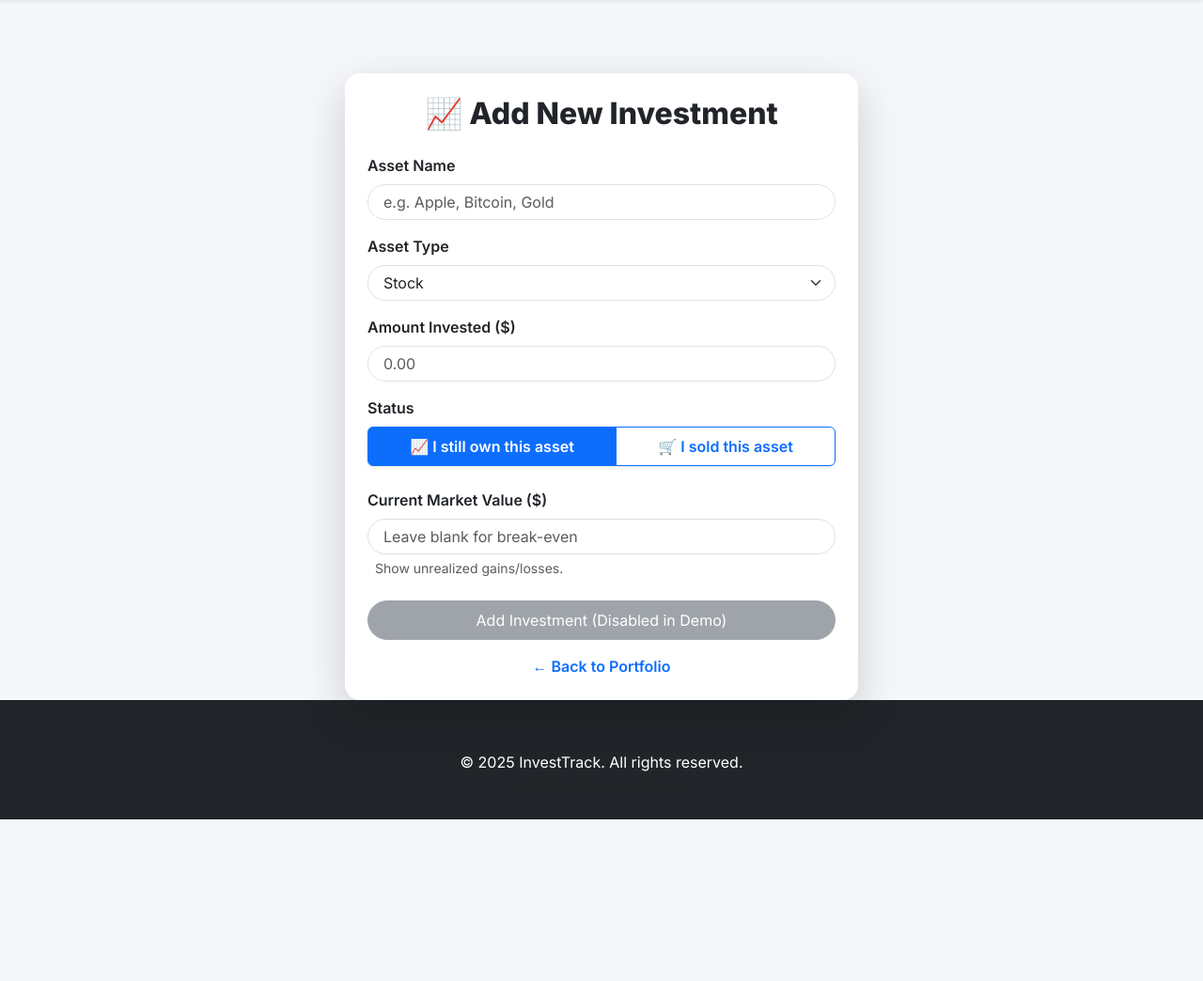
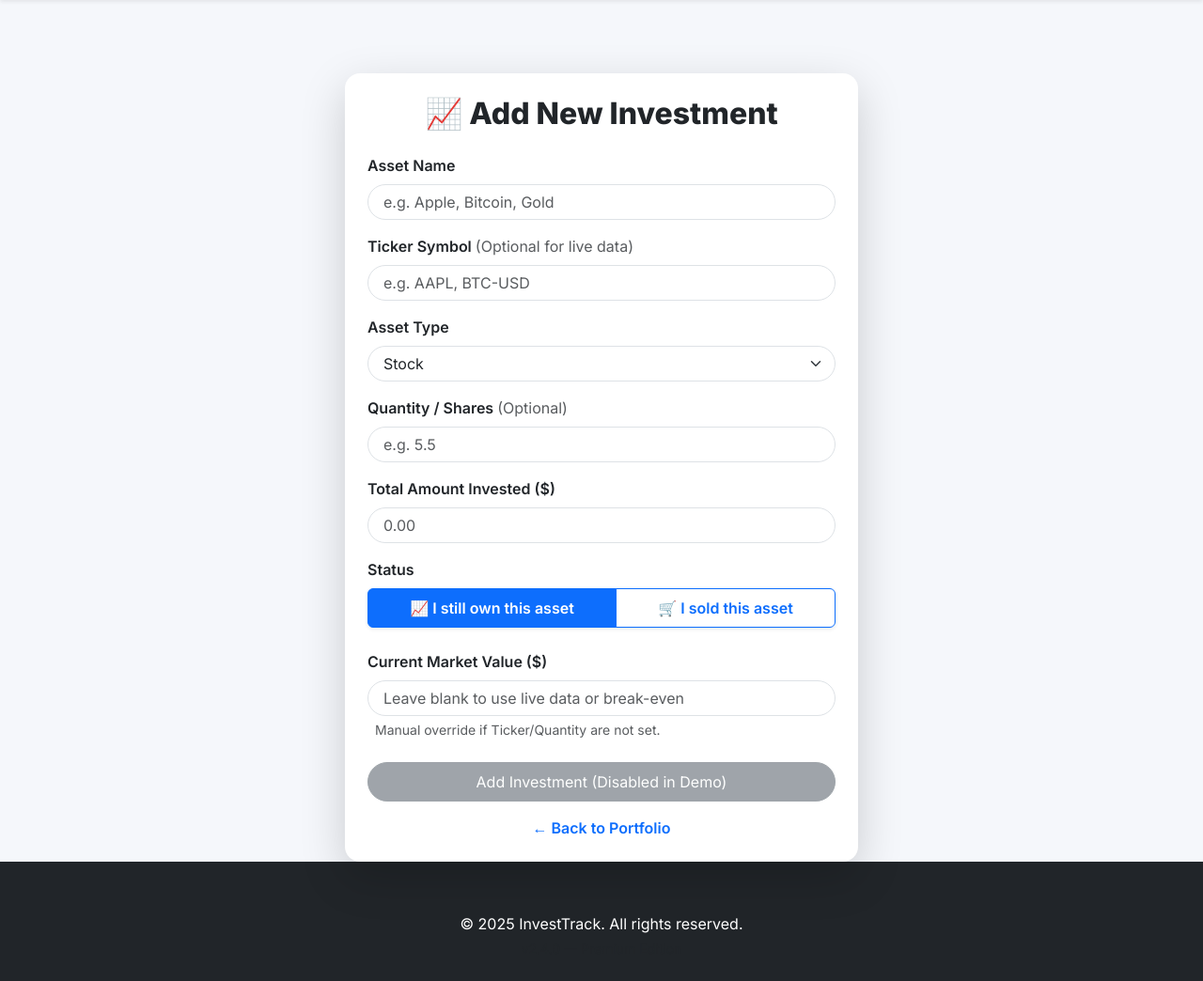
Before and after one commit to naylahabdalla/InvestTrack, a Flask app: page /add in a window 1280 px wide. Shown: the part 56-1100 px from the top of the page at 94% size. Before the commit the page ends 928 px from the top, so only its background shows below. Run offline with Flask 3, Linux system fonts and the light colour scheme; a user stored in the database is signed in.

Commit message:
Implement live data tracking via yfinance with realistic gain calculations

```diff
--- a/app.py
+++ b/app.py
@@ -39,6 +39,27 @@ def is_strong_password(password):
     if not re.search("[!@#$%^&*(),.?\":{}|<>]", password):
         return False
     return True
+
+# ---------------- HELPER: LIVE PRICES ----------------
+def fetch_live_prices(investments_raw, include_overview=False):
+    active_tickers = set(
+        inv.get("ticker").strip().upper()
+        for inv in investments_raw
+        if inv.get("status") != "Sold" and inv.get("ticker")
+    )
+    if include_overview:
+        active_tickers.update({"AAPL", "TSLA", "BTC-USD", "ETH-USD"})
+
+    live_prices = {}
+    for t in active_tickers:
+        try:
+            price = yf.Ticker(t).fast_info['lastPrice']
+            if price and price > 0:
+                live_prices[t] = float(price)
+        except Exception:
+            pass
+    return live_prices
+
 
 
 # ---------------- HOME ----------------
@@ -111,6 +132,8 @@ def dashboard():
     response = supabase.table("investments").select("*").eq("username", session["user"]).execute()
     investments_raw = response.data
 
+    live_prices = fetch_live_prices(investments_raw, include_overview=True)
+
     total_invested = 0
     total_current_value = 0
 
@@ -122,7 +145,12 @@ def dashboard():
         if status == "Sold":
             current_price = float(inv.get("sell_price") or initial)
         else:
-            current_price = float(inv.get("current_value") or initial)
+            ticker = inv.get("ticker")
+            quantity = inv.get("quantity")
+            if ticker and quantity is not None and ticker.strip().upper() in live_prices:
+                current_price = live_prices[ticker.strip().upper()] * float(quantity)
+            else:
+                current_price = float(inv.get("current_value") or initial)
 
         total_invested += initial
         total_current_value += current_price
@@ -153,10 +181,10 @@ def dashboard():
         gain=round(gain_total, 2),
         percent=round(percent_total, 2),
         count=len(display_investments),
-        apple=150.0,
-        tesla=200.0,
-        btc=40000.0,
-        eth=2500.0
+        apple=round(live_prices.get("AAPL", 150.0), 2),
+        tesla=round(live_prices.get("TSLA", 200.0), 2),
+        btc=round(live_prices.get("BTC-USD", 40000.0), 2),
+        eth=round(live_prices.get("ETH-USD", 2500.0), 2)
     )
 
 # ---------------- ADD ----------------
@@ -173,13 +201,18 @@ def add():
         type_ = request.form["asset_type"]
         amount = float(request.form["amount"])
         status = request.form.get("status", "Active")
+        ticker = request.form.get("ticker", "").strip()
+        quantity_str = request.form.get("quantity", "").strip()
+        quantity = float(quantity_str) if quantity_str else None
 
         data = {
             "asset_name": name,
             "asset_type": type_,
             "amount": amount,
             "username": session["user"],
-            "status": status
+            "status": status,
+            "ticker": ticker if ticker else None,
+            "quantity": quantity
         }
 
         if status == "Sold":
@@ -222,6 +255,8 @@ def analytics():
     response = supabase.table("investments").select("*").eq("username", session["user"]).execute()
     investments_raw = response.data
 
+    live_prices = fetch_live_prices(investments_raw, include_overview=False)
+
     total_invested = 0
     total_current_value = 0
     asset_totals = {}
@@ -233,7 +268,12 @@ def analytics():
         if status == "Sold":
             current_price = float(inv.get("sell_price") or initial)
         else:
-            current_price = float(inv.get("current_value") or initial)
+            ticker = inv.get("ticker")
+            quantity = inv.get("quantity")
+            if ticker and quantity is not None and ticker.strip().upper() in live_prices:
+                current_price = live_prices[ticker.strip().upper()] * float(quantity)
+            else:
+                current_price = float(inv.get("current_value") or initial)
 
         total_invested += initial
         total_current_value += current_price
@@ -309,6 +349,8 @@ def portfolio():
     response = supabase.table("investments").select("*").eq("username", session["user"]).execute()
     investments_raw = response.data
 
+    live_prices = fetch_live_prices(investments_raw, include_overview=False)
+
     display_investments = []
     total_invested = 0
 
@@ -319,7 +361,12 @@ def portfolio():
         if status == "Sold":
             current_price = float(inv.get("sell_price") or initial)
         else:
-            current_price = float(inv.get("current_value") or initial)
+            ticker = inv.get("ticker")
+            quantity = inv.get("quantity")
+            if ticker and quantity is not None and ticker.strip().upper() in live_prices:
+                current_price = live_prices[ticker.strip().upper()] * float(quantity)
+            else:
+                current_price = float(inv.get("current_value") or initial)
 
         total_invested += initial
         gain = current_price - initial
--- a/templates/add_investment.html
+++ b/templates/add_investment.html
@@ -14,6 +14,11 @@
                 </div>
 
                 <div class="mb-3">
+                    <label class="form-label fw-semibold">Ticker Symbol <span class="text-muted fw-normal">(Optional for live data)</span></label>
+                    <input type="text" name="ticker" class="form-control rounded-pill px-3" placeholder="e.g. AAPL, BTC-USD">
+                </div>
+
+                <div class="mb-3">
                     <label class="form-label fw-semibold">Asset Type</label>
                     <select name="asset_type" class="form-select rounded-pill px-3">
                         <option value="Stock">Stock</option>
@@ -25,7 +30,12 @@
                 </div>
 
                 <div class="mb-3">
-                    <label class="form-label fw-semibold">Amount Invested ($)</label>
+                    <label class="form-label fw-semibold">Quantity / Shares <span class="text-muted fw-normal">(Optional)</span></label>
+                    <input type="number" step="0.000001" name="quantity" class="form-control rounded-pill px-3" placeholder="e.g. 5.5">
+                </div>
+
+                <div class="mb-3">
+                    <label class="form-label fw-semibold">Total Amount Invested ($)</label>
                     <input type="number" step="0.01" name="amount" class="form-control rounded-pill px-3" placeholder="0.00" required>
                 </div>
 
@@ -42,8 +52,8 @@
 
                 <div id="activeFields" class="mb-3">
                     <label class="form-label fw-semibold">Current Market Value ($)</label>
-                    <input type="number" step="0.01" name="current_value" class="form-control rounded-pill px-3" placeholder="Leave blank for break-even">
-                    <div class="form-text text-muted ps-2">Show unrealized gains/losses.</div>
+                    <input type="number" step="0.01" name="current_value" class="form-control rounded-pill px-3" placeholder="Leave blank to use live data or break-even">
+                    <div class="form-text text-muted ps-2">Manual override if Ticker/Quantity are not set.</div>
                 </div>
 
                 <div id="soldFields" class="mb-3 d-none">
```
Also changed, not shown: api/index.py (+55 -8 lines).
